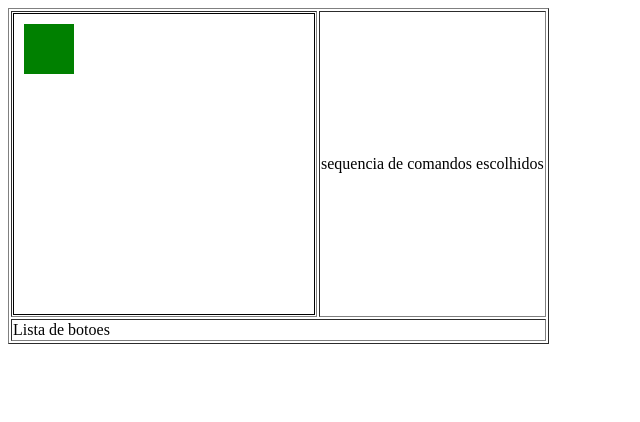
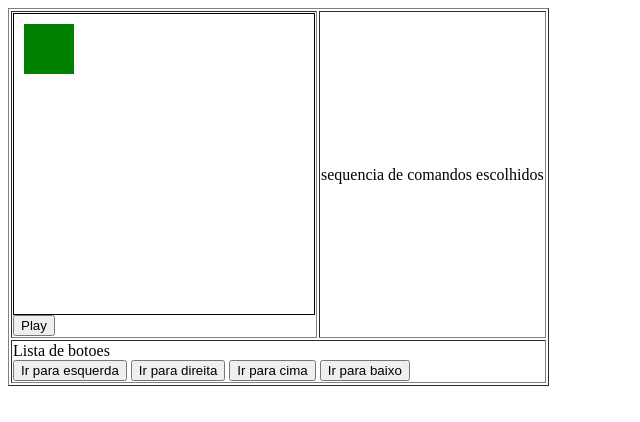
Before and after one commit to rafaelgmotta/rafaelgmotta.github.io, a plain HTML site: page index.html in a window 1280 px wide. Shown: the whole page, without its empty margins (0-640 px from the left). Drawn offline with Linux system fonts and the light colour scheme.

Commit message:
update index.html

```diff
--- a/index.html
+++ b/index.html
@@ -7,7 +7,8 @@
     <tr><td>
       <canvas id="canvas" width="300" height="300" style="border:1px solid #000000;">
         An alternative text describing what your canvas displays.
-      </canvas>
+      </canvas><br>
+      <input type="button" id="play" value="Play">
     </td>
     <td>
       sequencia de comandos escolhidos
@@ -15,7 +16,12 @@
   </tr>
   <tr>
     <td colspan="2">
-      Lista de botoes
+      Lista de botoes<br>
+      <input type="button" id="esquerda" value="Ir para esquerda">
+      <input type="button" id="direita" value="Ir para direita">
+      <input type="button" id="cima" value="Ir para cima">
+      <input type="button" id="baixo" value="Ir para baixo">
+
     </td>
   </tr>
   </table>
```
